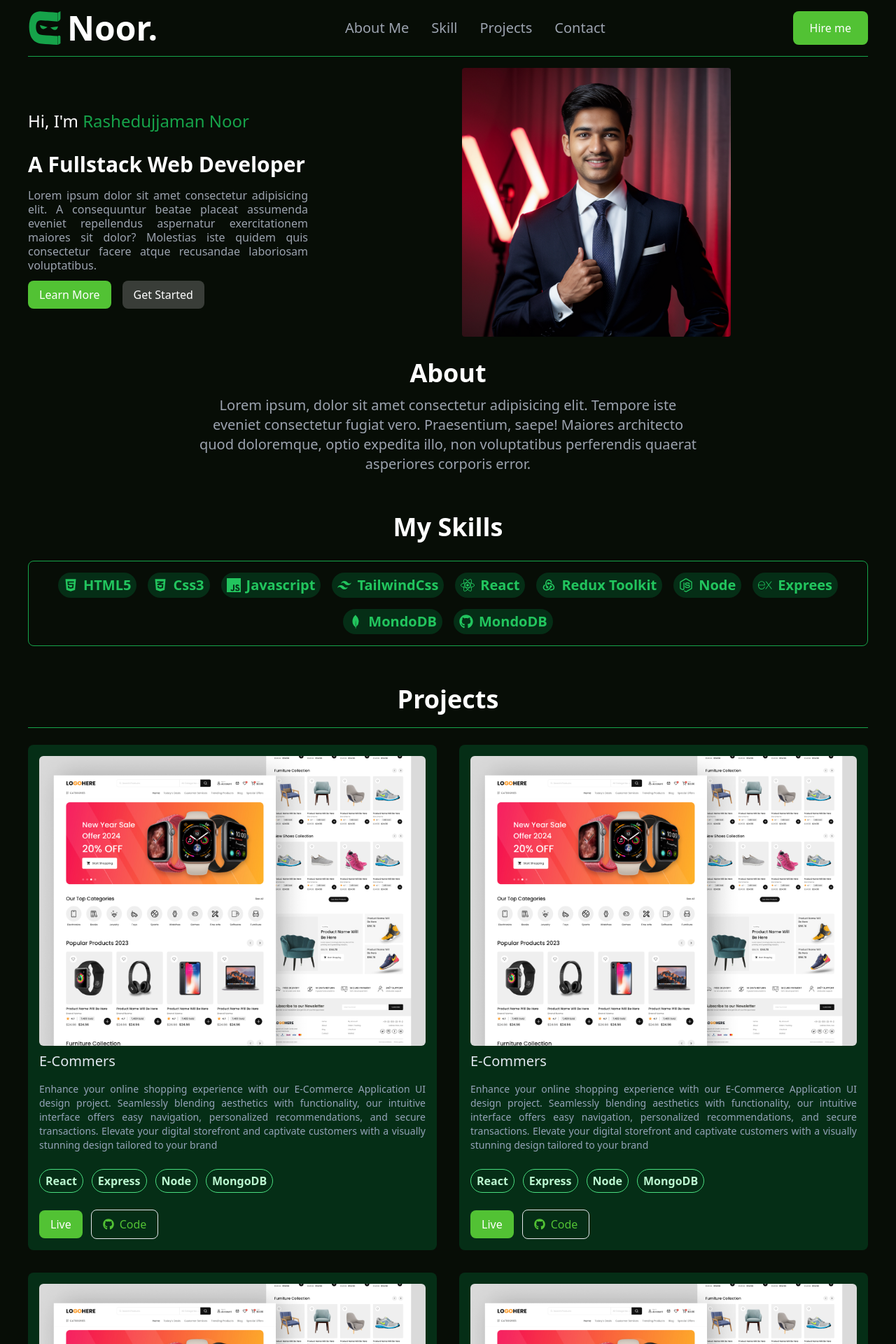
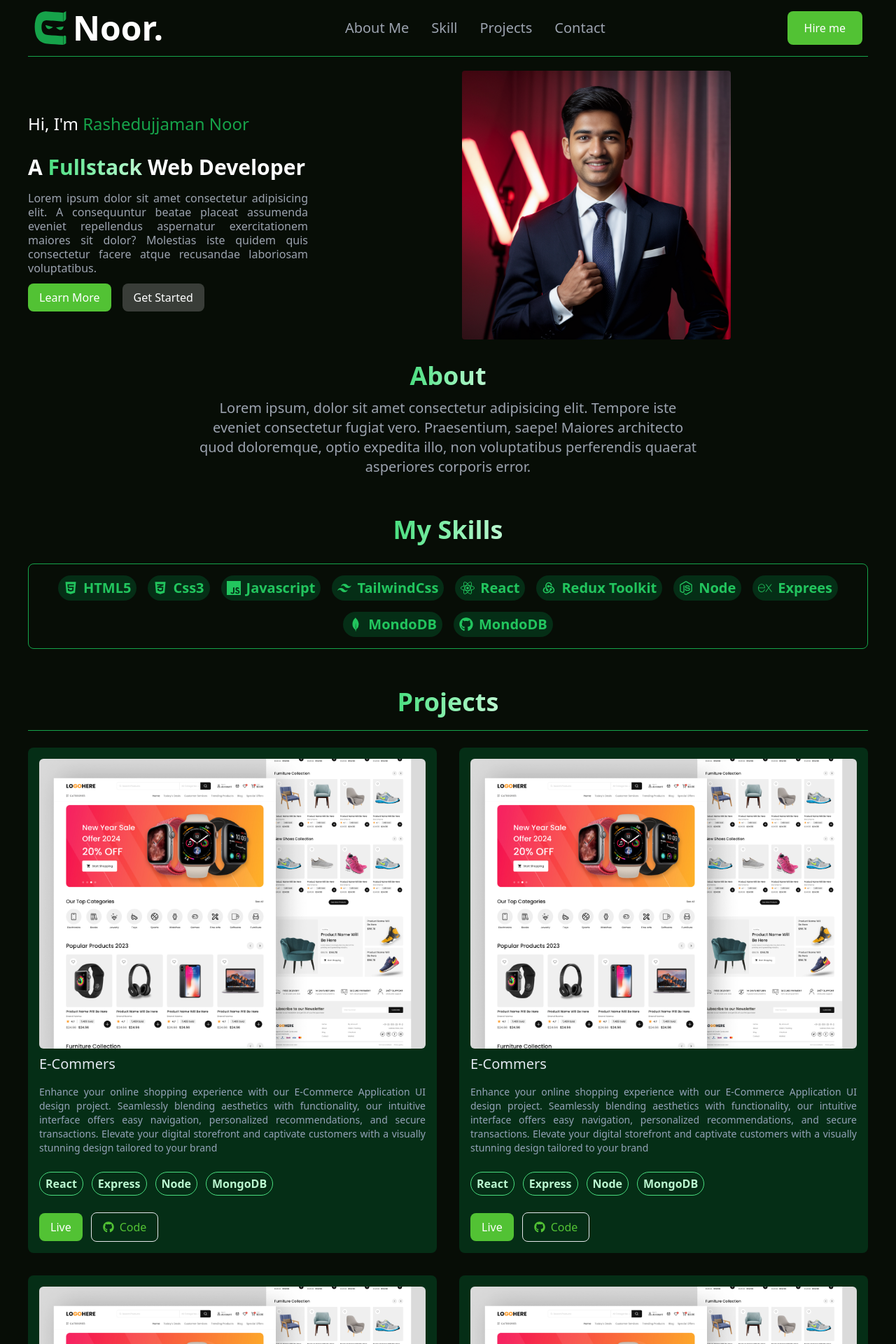
Before and after one commit to RashedujjamanNoor/portfolio, a React (Vite) app: page / in a window 1280 px wide. Shown: the top 1920 px of the page at 70% size. Built offline with nearby package versions, Linux system fonts and the light colour scheme.

Commit message:
fix cart and header text colour

```diff
--- a/src/components/About.jsx
+++ b/src/components/About.jsx
@@ -1,7 +1,7 @@
 const About = () => {
   return (
     <div id="about" className="flex flex-col justify-center items-center mt-8">
-      <h1 className="font-bold text-2xl mb-3 md:text-3xl lg:text-4xl 2xl:text-5xl">
+      <h1 className="font-bold text-2xl mb-3 text-transparent bg-clip-text bg-gradient-to-r from-green-400 via-green-300 to-green-200 md:text-3xl lg:text-4xl 2xl:text-5xl">
         About
       </h1>
       <p className="text-center text-gray-400 font-medium w-4/5 xl:w-3/5 2xl:text-2xl md:text-lg lg:text-xl">
--- /dev/null
+++ b/src/components/Contact.jsx
@@ -0,0 +1,7 @@
+import React from "react";
+
+const Contact = () => {
+  return <div>Contact</div>;
+};
+
+export default Contact;
--- a/src/components/Header.jsx
+++ b/src/components/Header.jsx
@@ -13,7 +13,11 @@ const Header = () => {
           Hi, I'm <span className="text-green-600">Rashedujjaman Noor</span>
         </p>
         <h1 className="text-3xl font-bold mb-4 2xl:text-5xl">
-          A <span>Fullstack</span> Web Developer
+          A{" "}
+          <span className="text-transparent bg-clip-text bg-gradient-to-r from-green-400 via-green-300 to-green-200 ">
+            Fullstack
+          </span>{" "}
+          Web Developer
         </h1>
         <p className="text-justify text-gray-400 font-medium leading-5 ">
           Lorem ipsum dolor sit amet consectetur adipisicing elit. A
--- a/src/components/MySkills.jsx
+++ b/src/components/MySkills.jsx
@@ -12,8 +12,10 @@ import { FaGithub } from "react-icons/fa";
 const MySkills = () => {
   return (
     <div id="skills" className="py-14">
-      <h1 className="text-center mb-7 text-2xl font-bold md:text-3xl lg:text-4xl 2xl:text-5xl">
-        My Skills
+      <h1 className="text-center mb-7 text-2xl font-bold   md:text-3xl lg:text-4xl 2xl:text-5xl">
+        <span className="text-transparent bg-clip-text bg-gradient-to-r from-green-400 via-green-300 to-green-200">
+          My Skills
+        </span>
       </h1>
       <div className="border border-green-600 p-4 rounded-lg">
         <ul className="flex flex-wrap justify-center items-center gap-4">
--- a/src/components/Navbar.jsx
+++ b/src/components/Navbar.jsx
@@ -6,7 +6,7 @@ import { RxCross2 } from "react-icons/rx";
 const Navbar = () => {
   const [menu, setMenu] = useState(false);
   return (
-    <div className="py-4 flex justify-between items-center flex-wrap mx-2 lg:mx-10 border-b-green-600 border-b">
+    <div className="py-4 flex justify-between items-center flex-wrap px-2 lg:mx-10 border-b-green-600 border-b sticky top-0 mb-1 bg-primary">
       <div className="flex items-center gap-2">
         <SiCodingninjas className="text-3xl lg:text-5xl text-green-600" />
         <p className="text-3xl lg:text-5xl font-bold">Noor.</p>
--- a/src/components/Projects.jsx
+++ b/src/components/Projects.jsx
@@ -37,8 +37,10 @@ const Projects = () => {
   ];
   return (
     <div id="projects">
-      <h1 className="text-center mb-5 text-2xl font-bold md:text-3xl lg:text-4xl 2xl:text-5xl">
-        Projects
+      <h1 className="text-center mb-5 text-2xl font-bold   md:text-3xl lg:text-4xl 2xl:text-5xl">
+        <span className="text-transparent bg-clip-text bg-gradient-to-r from-green-400 via-green-300 to-green-200 ">
+          Projects
+        </span>
       </h1>
       <hr className="mb-6 border-green-600" />
       <div className="grid grid-cols-auto gap-8 justify-center justify-items-center">
@@ -62,11 +64,11 @@ const Projects = () => {
               ))}
             </div>
             <div className="flex justify-start items-center mt-4 gap-3">
-              <button className="btn bg-btncolor">Live</button>
-              <button className="btn flex justify-center items-center gap-2 border text-btncolor">
+              <a className="btn bg-btncolor">Live</a>
+              <a className="btn flex justify-center items-center gap-2 border text-btncolor">
                 <FaGithub className="" />
                 <p>Code</p>
-              </button>
+              </a>
             </div>
           </div>
         ))}
--- a/tailwind.config.js
+++ b/tailwind.config.js
@@ -8,7 +8,7 @@ export default {
         btncolor: "#52c234",
       },
       gridTemplateColumns: {
-        auto: "repeat(auto-fill,minmax(400px,1fr))",
+        auto: "repeat(auto-fill,minmax(380px,1fr))",
       },
     },
   },
```
